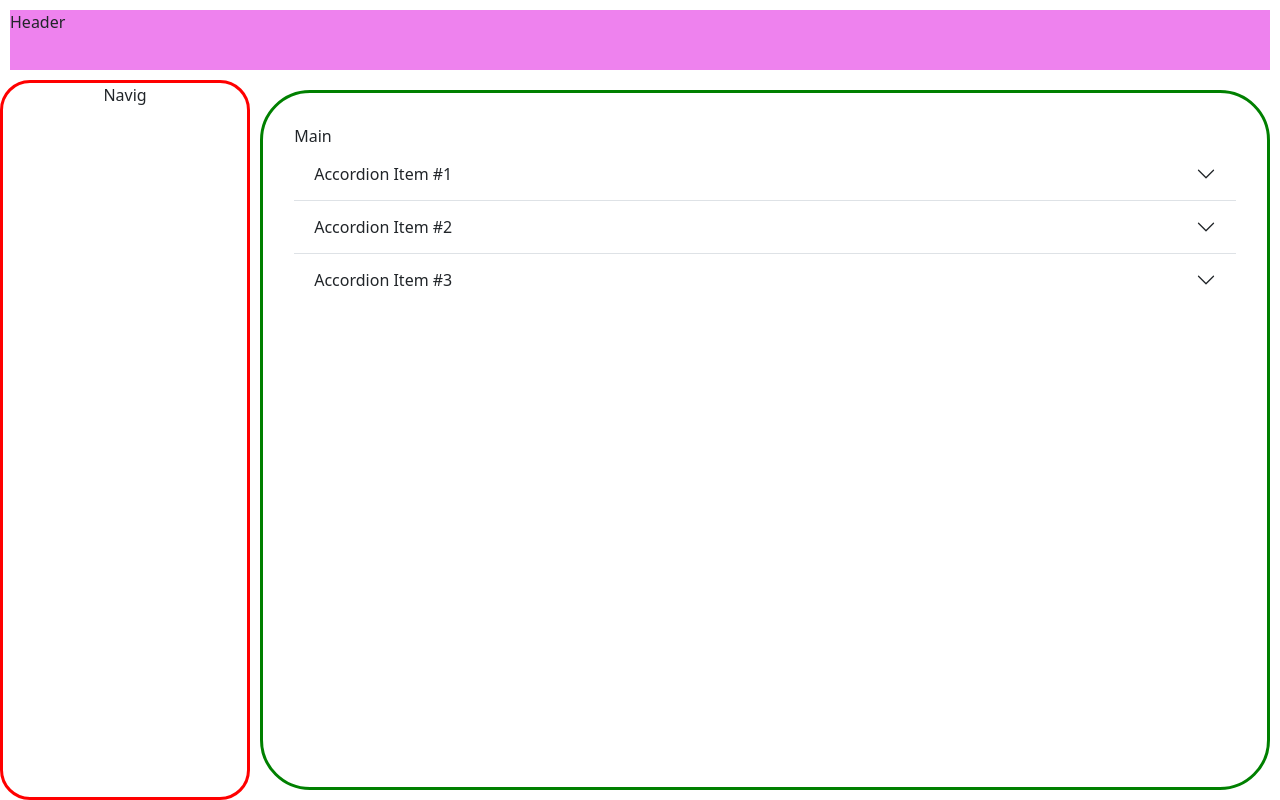
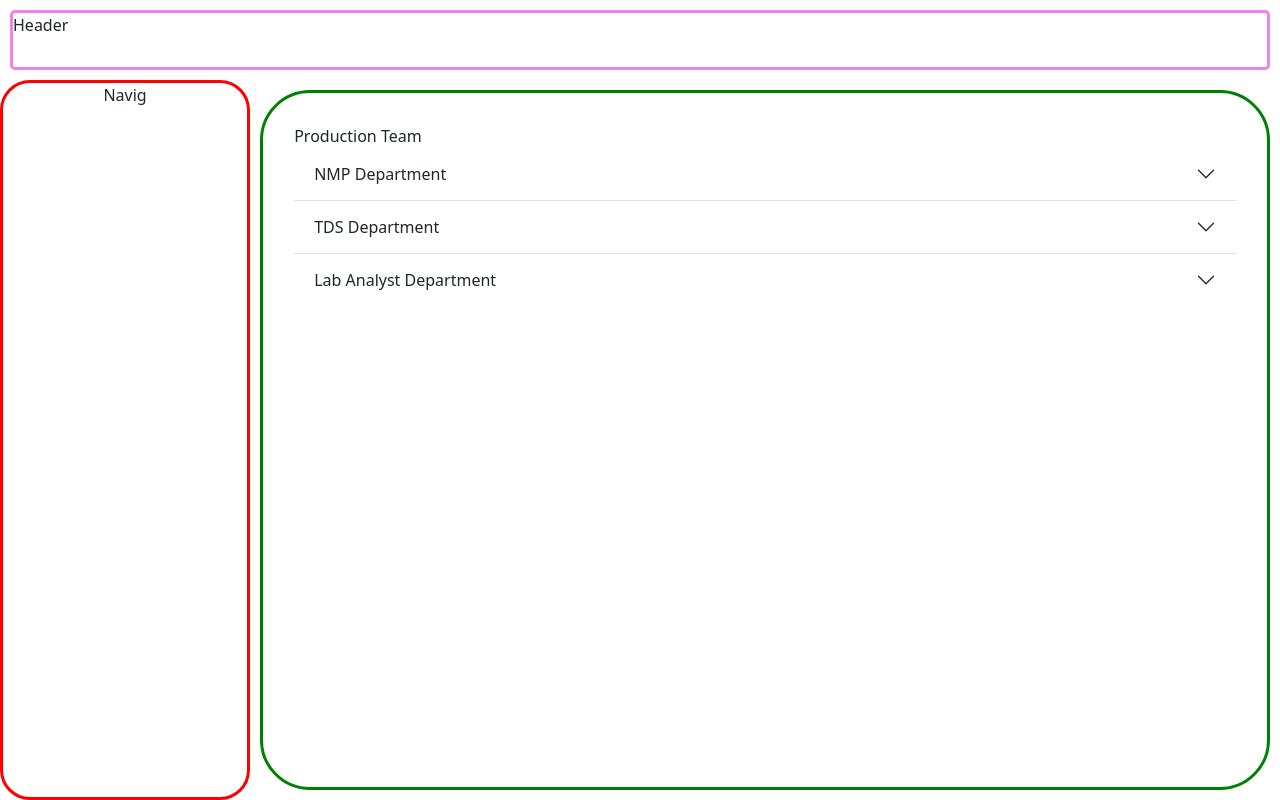
Before and after one commit to AmmadJamil97/Resident-Evil, a Flask app: page / in a window 1280 px wide. Run offline with Flask 2, Linux system fonts and the light colour scheme.

Commit message:
Sun, Nov 6, 2022, 9:03 PM +00:00

```diff
--- a/static/styles.css
+++ b/static/styles.css
@@ -24,7 +24,8 @@ nav{
 }
 
 header{
-    background: violet;
+    border: solid violet;
+    border-radius: 5px;
     grid-area: header;
     margin: 10px;
 }
--- a/templates/test.html
+++ b/templates/test.html
@@ -11,12 +11,12 @@
         <section id="dashboard">
             <nav>Navig</nav>
             <header>Header</header>
-            <main>Main
+            <main>Production Team
                 <div class="accordion accordion-flush" id="accordionFlushExample">
                     <div class="accordion-item">
                       <h2 class="accordion-header" id="flush-headingOne">
                         <button class="accordion-button collapsed" type="button" data-bs-toggle="collapse" data-bs-target="#flush-collapseOne" aria-expanded="false" aria-controls="flush-collapseOne">
-                          Accordion Item #1
+                          NMP Department
                         </button>
                       </h2>
                       <div id="flush-collapseOne" class="accordion-collapse collapse" aria-labelledby="flush-headingOne" data-bs-parent="#accordionFlushExample">
@@ -26,7 +26,7 @@
                     <div class="accordion-item">
                       <h2 class="accordion-header" id="flush-headingTwo">
                         <button class="accordion-button collapsed" type="button" data-bs-toggle="collapse" data-bs-target="#flush-collapseTwo" aria-expanded="false" aria-controls="flush-collapseTwo">
-                          Accordion Item #2
+                          TDS Department
                         </button>
                       </h2>
                       <div id="flush-collapseTwo" class="accordion-collapse collapse" aria-labelledby="flush-headingTwo" data-bs-parent="#accordionFlushExample">
@@ -36,7 +36,7 @@
                     <div class="accordion-item">
                       <h2 class="accordion-header" id="flush-headingThree">
                         <button class="accordion-button collapsed" type="button" data-bs-toggle="collapse" data-bs-target="#flush-collapseThree" aria-expanded="false" aria-controls="flush-collapseThree">
-                          Accordion Item #3
+                          Lab Analyst Department
                         </button>
                       </h2>
                       <div id="flush-collapseThree" class="accordion-collapse collapse" aria-labelledby="flush-headingThree" data-bs-parent="#accordionFlushExample">
```
